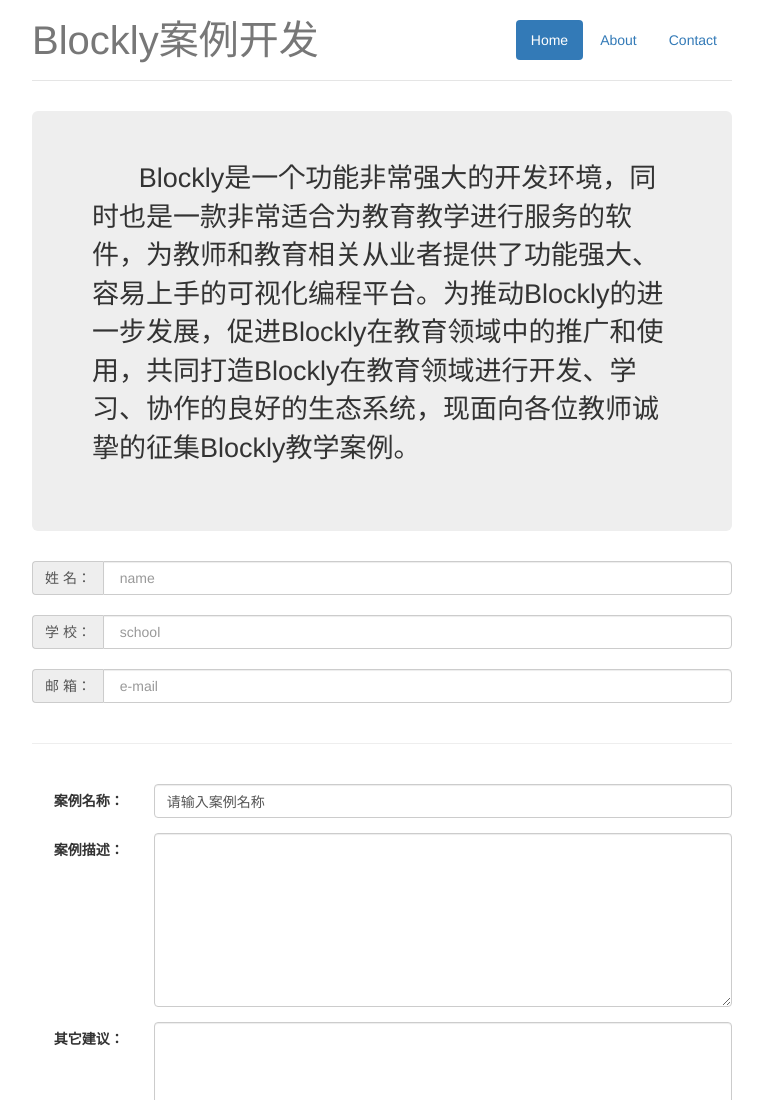
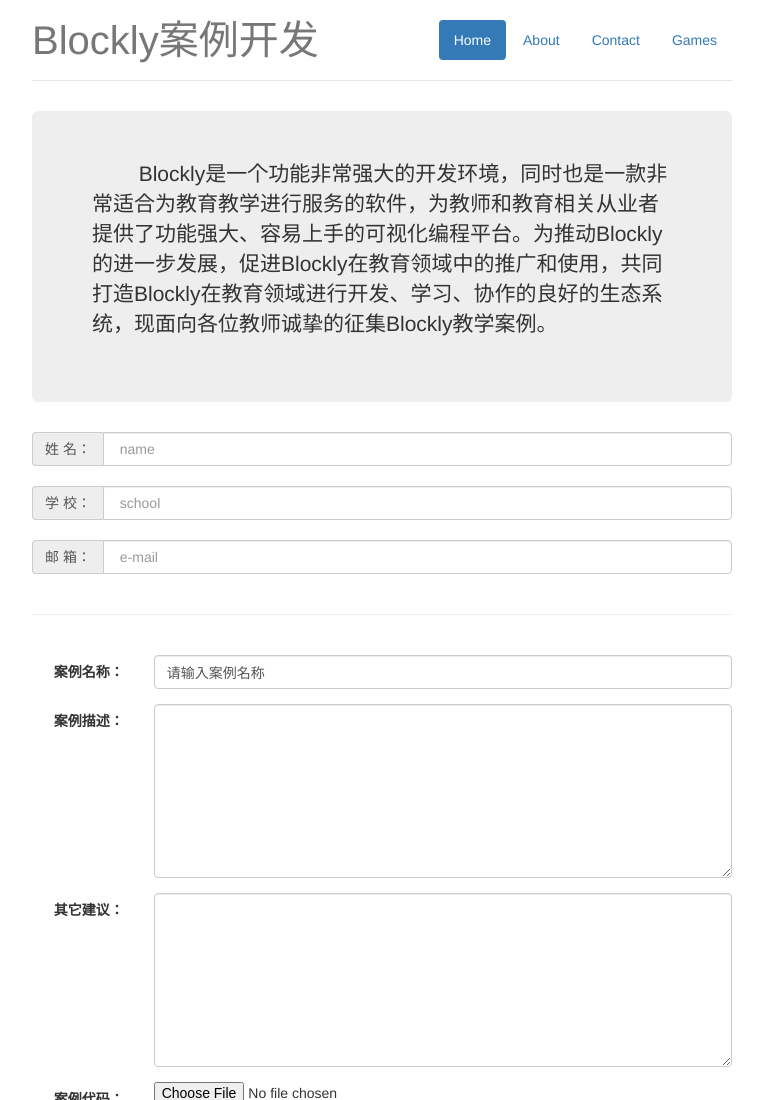
Before and after one commit to Blockly-Teaching-Case/Blockly-Teaching-Case.github.io, a plain HTML site: page index.html in a window 1280 px wide. Shown: the top 1100 px of the page, without its empty margins (258-1021 px from the left). Drawn offline with Linux system fonts and the light colour scheme.

Commit message:
blockly-games的添加
在选项卡中添加Blockly-Games

```diff
--- a/index.html
+++ b/index.html
@@ -41,6 +41,7 @@
                 <li role="presentation" class="active"><a href="index.html">Home</a></li>
                 <li role="presentation"><a href="about.html">About</a></li>
                 <li role="presentation"><a href="contact.html">Contact</a></li>
+				<li role="presentation"><a href="https://blockly-games.appspot.com/">Games</a></li>
             </ul>
         </nav>
         <h3 class="text-muted">Blockly案例开发</h3>
@@ -49,7 +50,7 @@
     <div class="jumbotron">
         <!--<h1>Jumbotron heading</h1>-->
         <p align="left">
-            &nbsp;&nbsp;&nbsp;&nbsp;&nbsp;&nbsp;&nbsp;&nbsp;<font style="font-size: 27px">Blockly是一个功能非常强大的开发环境，同时也是一款非常适合为教育教学进行服务的软件，为教师和教育相关从业者提供了功能强大、容易上手的可视化编程平台。为推动Blockly的进一步发展，促进Blockly在教育领域中的推广和使用，共同打造Blockly在教育领域进行开发、学习、协作的良好的生态系统，现面向各位教师诚挚的征集Blockly教学案例。</font>
+            &nbsp;&nbsp;&nbsp;&nbsp;&nbsp;&nbsp;&nbsp;&nbsp;Blockly是一个功能非常强大的开发环境，同时也是一款非常适合为教育教学进行服务的软件，为教师和教育相关从业者提供了功能强大、容易上手的可视化编程平台。为推动Blockly的进一步发展，促进Blockly在教育领域中的推广和使用，共同打造Blockly在教育领域进行开发、学习、协作的良好的生态系统，现面向各位教师诚挚的征集Blockly教学案例。
         </p>
         <!--<p><a class="btn btn-lg btn-success" href="#" role="button">Sign up today</a></p>-->
     </div>
```
